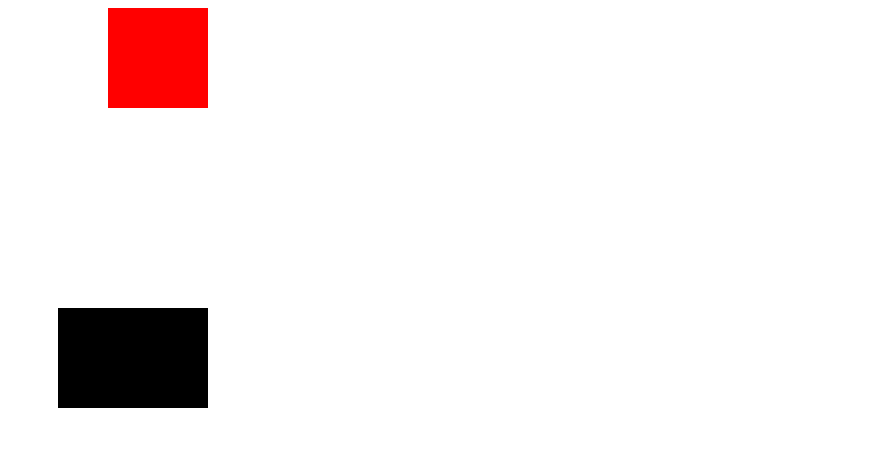
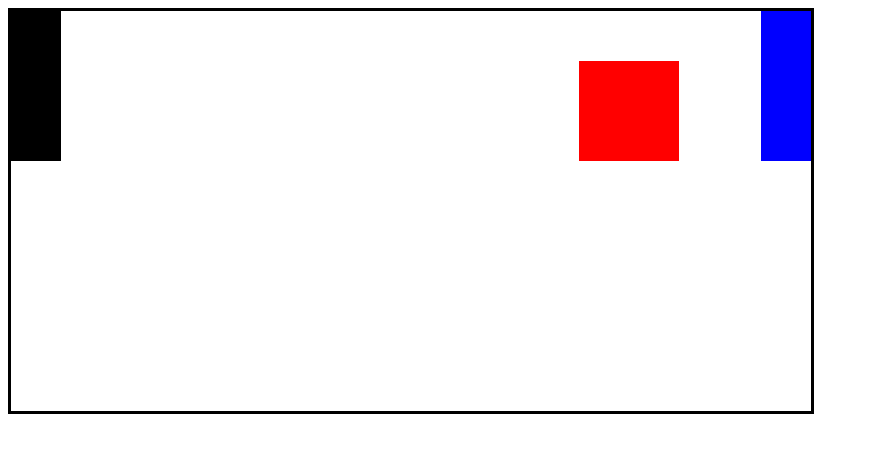
Before and after one commit to webDesignMumeishon/ping-pong-app, a website: page public/index.html in a window 1280 px wide. Shown: the whole page, without its empty margins (0-869 px from the left). Drawn offline with Linux system fonts and the light colour scheme.

Commit message:
[add] paddle commands

```diff
--- a/index.js
+++ b/index.js
@@ -5,7 +5,7 @@ const port    = 3000;
 app.use(express.static('public'));
 
 app.get('/', (req, res) => {
-	res.send('Welcome!')
+	res.send('Welcome to the test!')
 });
 
 app.listen(port, () => {
--- a/package.json
+++ b/package.json
@@ -4,7 +4,8 @@
   "description": "Simply, ping pong game.",
   "main": "index.js",
   "dependencies": {
-    "express": "^4.17.1"
+    "express": "^4.17.1",
+    "nodemon": "^2.0.15"
   },
   "devDependencies": {},
   "scripts": {
--- a/public/index.html
+++ b/public/index.html
@@ -4,42 +4,83 @@
 	<title>Ping Pong Game</title>
 </head>
 <body>
-	<canvas id="canvas" width="800" height="400"></canvas>
+	<canvas id="canvas" width="800" height="400" style="border: solid black;"></canvas>
 	<script type="text/javascript" src="js/app.js"></script>
+	<script type="text/javascript" src="js/playersCommands.js"></script>
+	<script type="text/javascript" src="js/startBall.js"></script>
 	<script type="text/javascript">
 		//Sample functions, remove these functions and design ping-pong game with onInit and onUpdate.
 
 		app.onInit = function(){
+
 			this.nodes.push({
 				id : 'red-box',
-				x  : 100,
-				y  : 0,
+				x  : startBallPositionAxisX(),
+				y  : 50,
 				width  : 100,
 				height : 100,
 				color  : 'red',
-				direction : 0
+				direction : startBallDirection()
 			});
 
 			this.nodes.push({
-				id : 'black-box',
-				x  : 50,
+				id : 'player-one',
+				x  : 0,
 				y  : 0,
-				width  : 150,
+				width  : 50,
 				height : 150,
 				color  : 'black'
 			});
+
+			this.nodes.push({
+				id : 'player-two',
+				x  : 750,
+				y  : 0,
+				width  : 50,
+				height : 150,
+				color  : 'blue'
+			});
+
+			playersMoves = playersMoves.bind(this)
+			document.addEventListener('keydown', playersMoves)
 		};
 
 		app.onUpdate = function(time){
-			this.getNode('black-box').y++;
+
+			if(this.getNode("player-one").y < 0){
+				this.getNode("player-one").y = 0
+			}
+
+			if(this.getNode("player-one").y >= 250){
+				this.getNode("player-one").y = 250
+			}
+
+			if(this.getNode("player-two").y < 0){
+				this.getNode("player-two").y = 0
+			}
+
+			if(this.getNode("player-two").y >= 250){
+				this.getNode("player-two").y = 250
+			}
+
+			/*Ball bouncing logic*/
 
 			if(Math.cos(this.timestamp / 100) > 0){
-				this.getNode('red-box').direction = -1;
+				if(this.getNode('red-box').x > 600){
+					this.getNode('red-box').direction = -5;
+				}
+
 			}else{
-				this.getNode('red-box').direction = 1;
+				if(this.getNode('red-box').x < 600){
+					this.getNode('red-box').direction = 5;
+					// console.log("rigth", this.getNode('red-box').x);
+				}
 			}
 
-			this.getNode('red-box').x+=this.getNode('red-box').direction;
+			this.getNode('red-box').x += this.getNode('red-box').direction;
+			// this.getNode('red-box').y += this.getNode('red-box').direction;
+
+			// console.log("Running");
 		};
 	</script>
 </body>
--- /dev/null
+++ b/public/js/playersCommands.js
@@ -0,0 +1,57 @@
+const speedOfPaddle = 10
+
+let playersMoves = function(e){
+    // W
+    if(e.keycode === 87 || e.which == 87){
+        console.log("W");
+        this.getNode('player-one').y += -speedOfPaddle
+    }
+    // S
+    if(e.keycode === 83 || e.which == 83){
+        console.log("S");
+        this.getNode('player-one').y += speedOfPaddle
+    }
+    //Up
+    if(e.keycode === 38 || e.which == 38){
+        console.log("UP");
+        this.getNode('player-two').y += -speedOfPaddle
+
+    }
+    //Down
+    if(e.keycode === 40 || e.which == 40){
+        console.log("DOWN");
+        this.getNode('player-two').y += speedOfPaddle
+    }
+}
+
+
+
+
+
+
+
+
+
+
+
+// function(e){
+//     // W
+//     if(e.keycode === 87 || e.which == 87){
+//         console.log("W");
+//         nodeBinding.getNode('player-one').y += .5
+//     }
+//     // S
+//     if(e.keycode === 83 || e.which == 83){
+//         console.log("S");
+//         nodeBinding.getNode('player-one').y += -.5
+
+//     }
+//     //Up
+//     if(e.keycode === 38 || e.which == 38){
+//         console.log("UP");
+//     }
+//     //Down
+//     if(e.keycode === 40 || e.which == 40){
+//         console.log("DOWN");
+//     }
+// }
--- /dev/null
+++ b/public/js/startBall.js
@@ -0,0 +1,21 @@
+
+function startBallPositionAxisX(){
+    let max = 650
+    let min = 50
+    return Math.floor(Math.random() * (max - min) + min); //The maximum is exclusive and the minimum is inclusive
+}
+
+// function startBallPositionAxisY(){
+//     let max = 650
+//     let min = 50
+//     return Math.floor(Math.random() * (max - min) + min); //The maximum is exclusive and the minimum is inclusive
+// }
+
+function startBallDirection(){
+    if(Math.random() < 0.5){
+        return -5
+    }
+    else{
+        return 5
+    }
+}
```
Also changed, not shown: 2 other files.
